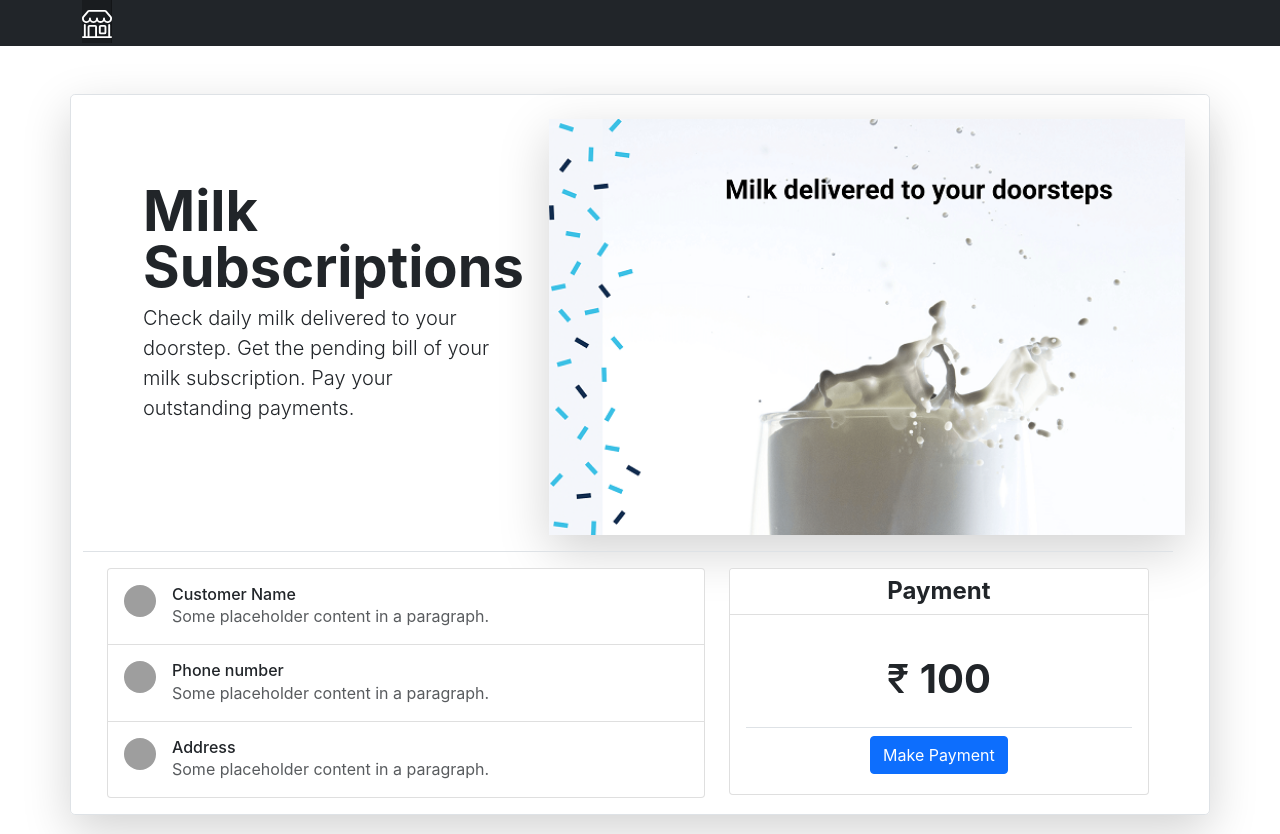
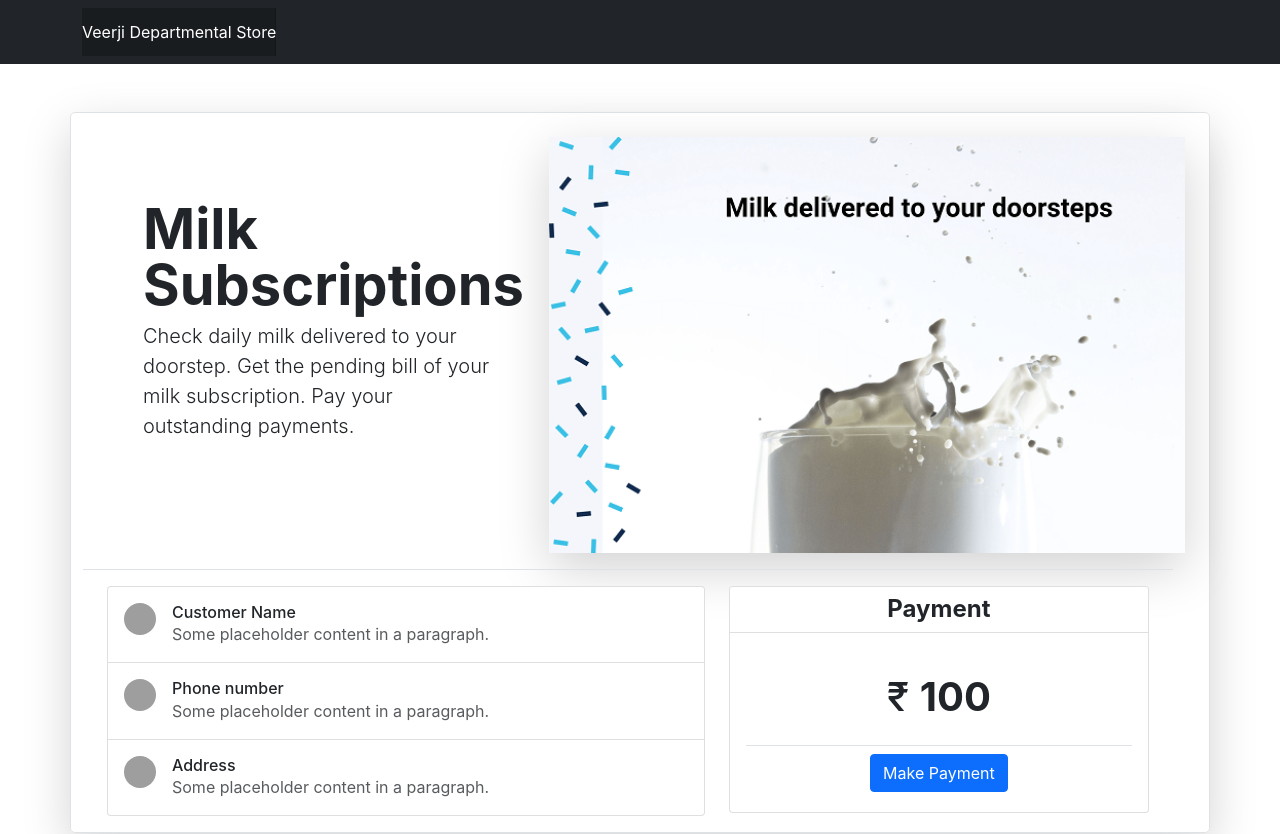
Before and after one commit to SanjampreetSingh/veerji-departmental-store, a React (Create React App) app: page /user/pay in a window 1280 px wide. Shown: the top 834 px of the page. Built offline with nearby package versions, Linux system fonts and the light colour scheme; grey boxes are pictures that could not be loaded.

Commit message:
header updates

```diff
--- a/src/components/admin/common/header/Header.jsx
+++ b/src/components/admin/common/header/Header.jsx
@@ -10,7 +10,10 @@ export default function Header() {
           className="navbar-brand col-md-3 col-lg-2 me-0 px-3"
           to="/admin/home"
         >
-          <ShopIcon height="19" width="19" /> &nbsp; Veerji Store
+          <span className="d-lg-none">
+            <ShopIcon height="19" width="19" />
+          </span>
+          <span className="d-none d-md-block"> Veerji Departmental Store</span>
         </Link>
         <button
           className="navbar-toggler position-absolute d-md-none collapsed"
--- a/src/components/common/header/Header.jsx
+++ b/src/components/common/header/Header.jsx
@@ -8,8 +8,11 @@ export default function Header() {
     <Navbar collapseOnSelect expand="lg" bg="dark" variant="dark">
       <Container>
         <Link to="/">
-          <Navbar.Brand>
+          <Navbar.Brand className="d-lg-none">
             <ShopIcon />
+          </Navbar.Brand>
+          <Navbar.Brand className="d-none d-md-block">
+            Veerji Departmental Store
           </Navbar.Brand>
         </Link>
       </Container>
```
